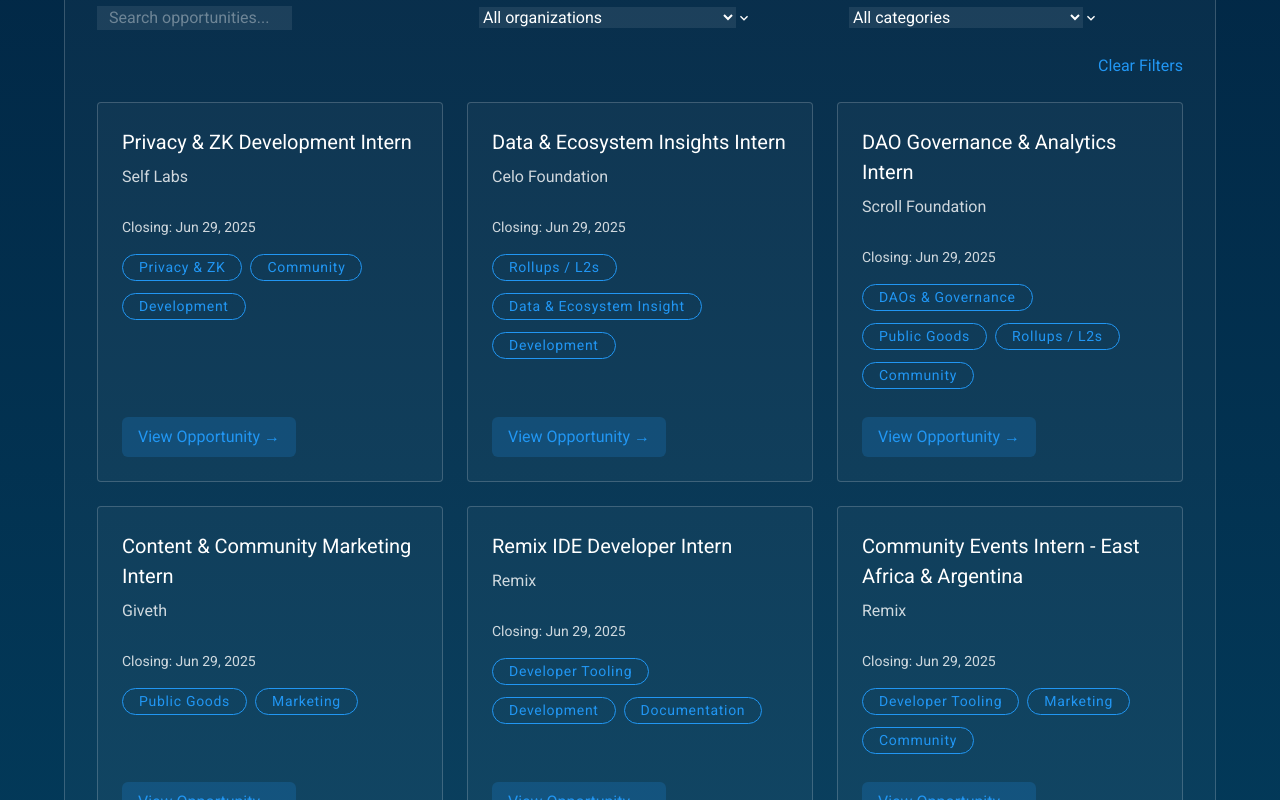
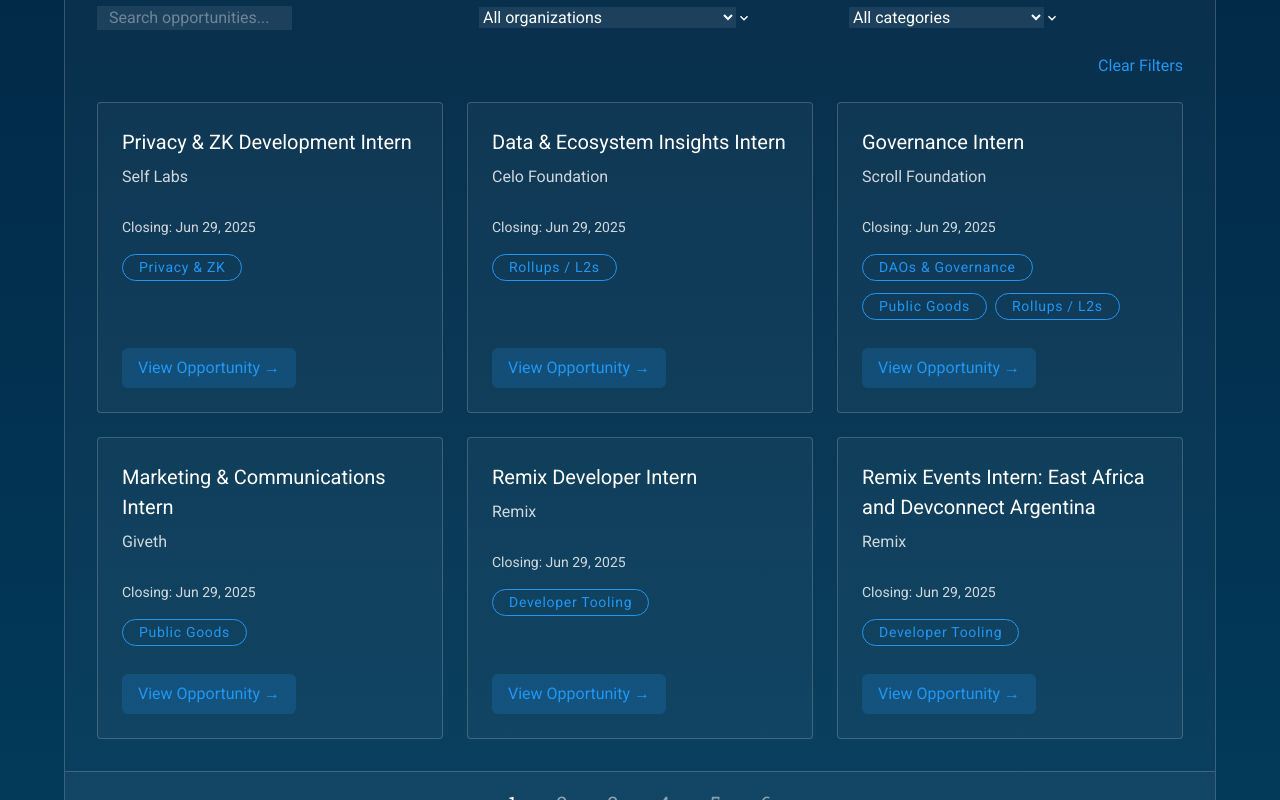
Before and after one commit to ethereum/nxbn-website, a Next.js app: page /internships in a window 1280 px wide. Shown: the part 2100-2900 px from the top of the page. Built offline with nearby package versions, Linux system fonts and the light colour scheme.

Commit message:
update opportunities board

```diff
--- a/public/data/internships-2025.json
+++ b/public/data/internships-2025.json
@@ -1,11 +1,11 @@
 [
   {
-    "id": "self-labs-privacy-dev",
+    "id": "self-labs-privacy-zk",
     "title": "Privacy & ZK Development Intern",
     "hostOrg": "Self Labs",
     "link": "https://docs.google.com/forms/d/e/1FAIpQLScsIAD6gL69sEYOzsVmF9s1Ji5yMHms5v2S-nxkiFEt2ezNRQ/viewform?usp=sharing&ouid=116693312237137286843",
     "date": "2025-06-29",
-    "categories": ["Privacy & ZK", "Community", "Development"]
+    "categories": ["Privacy & ZK"]
   },
   {
     "id": "celo-data-insights",
@@ -13,47 +13,47 @@
     "hostOrg": "Celo Foundation",
     "link": "https://docs.google.com/forms/d/e/1FAIpQLScO8qFpOPvhm9I5iUDYmZXnYloFDcx9Hc5FfN6eJ7ixKD6LPQ/viewform?usp=sharing&ouid=109677072249472063098",
     "date": "2025-06-29",
-    "categories": ["Rollups / L2s", "Data & Ecosystem Insight", "Development"]
+    "categories": ["Rollups / L2s"]
   },
   {
     "id": "scroll-governance",
-    "title": "DAO Governance & Analytics Intern",
+    "title": "Governance Intern",
     "hostOrg": "Scroll Foundation",
     "link": "https://docs.google.com/forms/d/e/1FAIpQLSejDUmjiWoO9AQ_6apJmf1vJNF_Uqm9dJfbfRgehDgOtIN4UA/viewform?usp=sharing&ouid=116892538671124685567",
     "date": "2025-06-29",
-    "categories": ["DAOs & Governance", "Public Goods", "Rollups / L2s", "Community"]
+    "categories": ["DAOs & Governance", "Public Goods", "Rollups / L2s"]
   },
   {
-    "id": "giveth-marketing",
-    "title": "Content & Community Marketing Intern",
+    "id": "giveth-marketing-communications",
+    "title": "Marketing & Communications Intern",
     "hostOrg": "Giveth",
     "link": "https://docs.google.com/document/d/1OLmlQIC4QP8ZbqMN2ZDcZC0bmskskmBcyDaoCDuFzYM/edit?usp=sharing",
     "date": "2025-06-29",
-    "categories": ["Public Goods", "Marketing"]
+    "categories": ["Public Goods"]
   },
   {
     "id": "remix-developer",
-    "title": "Remix IDE Developer Intern",
+    "title": "Remix Developer Intern",
     "hostOrg": "Remix",
     "link": "https://docs.google.com/forms/d/1DVdMK4zKHS_3AvRpL0n4d4mvCEj99_OOhR2GOGpz7Ls/edit#settings",
     "date": "2025-06-29",
-    "categories": ["Developer Tooling", "Development", "Documentation"]
+    "categories": ["Developer Tooling"]
   },
   {
     "id": "remix-events",
-    "title": "Community Events Intern - East Africa & Argentina",
+    "title": "Remix Events Intern: East Africa and Devconnect Argentina",
     "hostOrg": "Remix",
     "link": "https://docs.google.com/forms/d/1qyWF5CCXw9tmNGOxa7rOU63A349xBAr62ZUNBNEqzTc/edit",
     "date": "2025-06-29",
-    "categories": ["Developer Tooling", "Marketing", "Community"]
+    "categories": ["Developer Tooling"]
   },
   {
-    "id": "avara-ios",
-    "title": "iOS Developer Intern",
+    "id": "avara-ios-engineer",
+    "title": "iOS Engineer Intern",
     "hostOrg": "Avara",
     "link": "https://jobs.eu.lever.co/avara/648f0da1-7922-4439-bb38-dfd6a169e90f",
     "date": "2025-06-29",
-    "categories": ["DeFi", "Wallets", "Development"]
+    "categories": ["DeFi", "Public Goods", "SocialFi", "Wallets"]
   },
   {
     "id": "avara-software-engineer",
@@ -61,15 +61,15 @@
     "hostOrg": "Avara",
     "link": "https://jobs.eu.lever.co/avara/648f0da1-7922-4439-bb38-dfd6a169e90f",
     "date": "2025-06-29",
-    "categories": ["DeFi", "Public Goods", "Development"]
+    "categories": ["DeFi", "Public Goods", "SocialFi", "Wallets"]
   },
   {
-    "id": "kotani-pay-p2p",
-    "title": "Decentralized P2P Developer Intern",
+    "id": "kotani-pay-software-dev",
+    "title": "Software Development Intern",
     "hostOrg": "Kotani Pay",
     "link": "https://www.linkedin.com/posts/jonathan-morgan-20765652_hiring-vietnamese-hochiminhcity-activity-7331026520024510465-iBZA",
     "date": "2025-06-29",
-    "categories": ["Infra", "Privacy & ZK", "Development", "Research"]
+    "categories": ["Infra", "Privacy & ZK"]
   },
   {
     "id": "quicknode-legal",
@@ -77,7 +77,7 @@
     "hostOrg": "QuickNode",
     "link": "mailto:dima@quicknode.com",
     "date": "2025-06-29",
-    "categories": ["Developer Tooling", "Infra", "Legal"]
+    "categories": ["Developer Tooling", "Infra", "Rollups / L2s"]
   },
   {
     "id": "quicknode-content",
@@ -85,7 +85,7 @@
     "hostOrg": "QuickNode",
     "link": "mailto:dima@quicknode.com",
     "date": "2025-06-29",
-    "categories": ["Developer Tooling", "Documentation", "Marketing"]
+    "categories": ["Developer Tooling", "Infra", "Rollups / L2s"]
   },
   {
     "id": "geodework-ecodev",
@@ -93,7 +93,23 @@
     "hostOrg": "Geodework",
     "link": "https://www.notion.so/20009a8a03a780749e03d52be5a7ee17?pvs=21",
     "date": "2025-06-29",
-    "categories": ["Public Goods", "Community", "Research"]
+    "categories": ["Public Goods"]
+  },
+  {
+    "id": "eea-frontend-viz",
+    "title": "Front-End Design & Data Visualization Intern",
+    "hostOrg": "Enterprise Ethereum Alliance",
+    "link": "https://tally.so/r/wLqEEG",
+    "date": "2025-06-29",
+    "categories": ["Research", "Rollups / L2s"]
+  },
+  {
+    "id": "eea-visual-brand",
+    "title": "Visual & Brand Design Intern",
+    "hostOrg": "Enterprise Ethereum Alliance",
+    "link": "https://tally.so/r/wLqEEG",
+    "date": "2025-06-29",
+    "categories": ["Research", "Rollups / L2s"]
   },
   {
     "id": "eea-social-media",
@@ -101,47 +117,31 @@
     "hostOrg": "Enterprise Ethereum Alliance",
     "link": "https://tally.so/r/wLqEEG",
     "date": "2025-06-29",
-    "categories": ["Research", "Rollups / L2s", "Marketing", "Community"]
-  },
-  {
-    "id": "eea-visual-design",
-    "title": "Visual & Brand Design Intern",
-    "hostOrg": "Enterprise Ethereum Alliance",
-    "link": "https://tally.so/r/wLqEEG",
-    "date": "2025-06-29",
-    "categories": ["Research", "Rollups / L2s", "Design"]
-  },
-  {
-    "id": "eea-frontend-viz",
-    "title": "Front-End & Data Visualization Intern",
-    "hostOrg": "Enterprise Ethereum Alliance",
-    "link": "https://tally.so/r/wLqEEG",
-    "date": "2025-06-29",
-    "categories": ["Research", "Rollups / L2s", "Development", "Design"]
+    "categories": ["Research", "Rollups / L2s"]
   },
   {
     "id": "obol-marketing",
-    "title": "Marketing & Go-to-Market Intern",
+    "title": "Marketing Intern",
     "hostOrg": "Obol Collective",
     "link": "placeholder",
     "date": "2025-06-29",
-    "categories": ["Infra", "Marketing", "Community"]
+    "categories": ["Infra"]
   },
   {
-    "id": "obol-product",
-    "title": "Product & Engineering Intern",
+    "id": "obol-product-engineering",
+    "title": "Product or Engineering Intern",
     "hostOrg": "Obol Collective",
     "link": "placeholder",
     "date": "2025-06-29",
-    "categories": ["Infra", "Development", "Product"]
+    "categories": ["Infra"]
   },
   {
-    "id": "gnosis-testing",
+    "id": "gnosis-testing-dev",
     "title": "Blockchain Testing & Development Intern",
     "hostOrg": "Gnosis",
     "link": "placeholder",
     "date": "2025-06-29",
-    "categories": ["Developer Tooling", "Infra", "Security", "Development"]
+    "categories": ["Developer Tooling", "Infra", "Security"]
   },
   {
     "id": "seal-security-frameworks",
@@ -149,7 +149,7 @@
     "hostOrg": "The Security Alliance",
     "link": "https://www.notion.so/1ff8d08fc71e8059b98bf9e010a840cd?pvs=21",
     "date": "2025-06-29",
-    "categories": ["Public Goods", "Security", "Research", "Documentation"]
+    "categories": ["Public Goods", "Security"]
   },
   {
     "id": "seal-cybersecurity-analyst",
@@ -157,7 +157,7 @@
     "hostOrg": "The Security Alliance",
     "link": "https://www.notion.so/1ff8d08fc71e8059b98bf9e010a840cd?pvs=21",
     "date": "2025-06-29",
-    "categories": ["Public Goods", "Security", "Research"]
+    "categories": ["Public Goods", "Security"]
   },
   {
     "id": "seal-certifications",
@@ -165,7 +165,7 @@
     "hostOrg": "The Security Alliance",
     "link": "https://www.notion.so/1ff8d08fc71e8059b98bf9e010a840cd?pvs=21",
     "date": "2025-06-29",
-    "categories": ["Public Goods", "Security", "Research"]
+    "categories": ["Public Goods", "Security"]
   },
   {
     "id": "openzeppelin-marketing",
@@ -173,7 +173,7 @@
     "hostOrg": "OpenZeppelin",
     "link": "https://www.notion.so/208cbd1278608086b420de35ea66a949?pvs=21",
     "date": "2025-06-29",
-    "categories": ["Developer Tooling", "Public Goods", "Security", "Marketing"]
+    "categories": ["Developer Tooling", "Public Goods", "Research", "Security"]
   },
   {
     "id": "openzeppelin-security-research",
@@ -181,7 +181,7 @@
     "hostOrg": "OpenZeppelin",
     "link": "placeholder",
     "date": "2025-06-29",
-    "categories": ["Developer Tooling", "Public Goods", "Security", "Research"]
+    "categories": ["Developer Tooling", "Public Goods", "Research", "Security"]
   },
   {
     "id": "openzeppelin-opensource",
@@ -189,27 +189,27 @@
     "hostOrg": "OpenZeppelin",
     "link": "https://www.notion.so/208cbd12786080a0ad0bea2a8dd65505?pvs=21",
     "date": "2025-06-29",
-    "categories": ["Developer Tooling", "Public Goods", "Development"]
+    "categories": ["Developer Tooling", "Public Goods", "Research", "Security"]
+  },
+  {
+    "id": "gainforest-development",
+    "title": "Development Intern",
+    "hostOrg": "GainForest",
+    "link": "https://www.notion.so/1fc94a2f76b3805384a3fdd65ff00fd7?pvs=21",
+    "date": "2025-06-29",
+    "categories": ["DAOs & Governance", "Public Goods", "Research"]
+  },
+  {
+    "id": "gainforest-research",
+    "title": "Research Intern",
+    "hostOrg": "GainForest",
+    "link": "https://www.notion.so/1fc94a2f76b3805384a3fdd65ff00fd7?pvs=21",
+    "date": "2025-06-29",
+    "categories": ["DAOs & Governance", "Public Goods", "Research"]
   },
   {
     "id": "gainforest-product",
-    "title": "Product Development Intern",
-    "hostOrg": "GainForest",
-    "link": "https://www.notion.so/1fc94a2f76b3805384a3fdd65ff00fd7?pvs=21",
-    "date": "2025-06-29",
-    "categories": ["DAOs & Governance", "Public Goods", "Research", "Product"]
-  },
-  {
-    "id": "gainforest-development",
-    "title": "Full-Stack Development Intern",
-    "hostOrg": "GainForest",
-    "link": "https://www.notion.so/1fc94a2f76b3805384a3fdd65ff00fd7?pvs=21",
-    "date": "2025-06-29",
-    "categories": ["DAOs & Governance", "Public Goods", "Development"]
-  },
-  {
-    "id": "gainforest-research",
-    "title": "AI & Conservation Research Intern",
+    "title": "Product Intern",
     "hostOrg": "GainForest",
     "link": "https://www.notion.so/1fc94a2f76b3805384a3fdd65ff00fd7?pvs=21",
     "date": "2025-06-29",
@@ -221,7 +221,7 @@
     "hostOrg": "Codex",
     "link": "https://job-boards.greenhouse.io/codex/jobs/6918949",
     "date": "2025-06-29",
-    "categories": ["Developer Tooling", "Infra", "Privacy & ZK", "Storage", "Community"]
+    "categories": ["Developer Tooling", "Infra", "Privacy & ZK", "Storage"]
   },
   {
     "id": "codex-junior-developer",
@@ -229,7 +229,7 @@
     "hostOrg": "Codex",
     "link": "https://job-boards.greenhouse.io/codex/jobs/6918941",
     "date": "2025-06-29",
-    "categories": ["Developer Tooling", "Infra", "Privacy & ZK", "Storage", "Development"]
+    "categories": ["Developer Tooling", "Infra", "Privacy & ZK", "Storage"]
   },
   {
     "id": "odisea-operations",
@@ -237,15 +237,15 @@
     "hostOrg": "Odisea Labs",
     "link": "https://words.odisea.xyz/operations-intern",
     "date": "2025-06-29",
-    "categories": ["Research", "Operations / Admin", "Marketing"]
+    "categories": ["Research"]
   },
   {
     "id": "odisea-research",
-    "title": "Ecosystem Research Intern",
+    "title": "Research Intern",
     "hostOrg": "Odisea Labs",
     "link": "https://words.odisea.xyz/research-intern",
     "date": "2025-06-29",
-    "categories": ["Research", "Marketing"]
+    "categories": ["Research"]
   },
   {
     "id": "lisk-devrel",
@@ -253,6 +253,6 @@
     "hostOrg": "Lisk",
     "link": "placeholder",
     "date": "2025-06-29",
-    "categories": ["Rollups / L2s", "Community", "Marketing"]
+    "categories": ["Rollups / L2s"]
   }
 ]
```
Also changed, not shown: src/components/OpportunityBoard/OpportunityBoard.tsx (+16 -6 lines).
